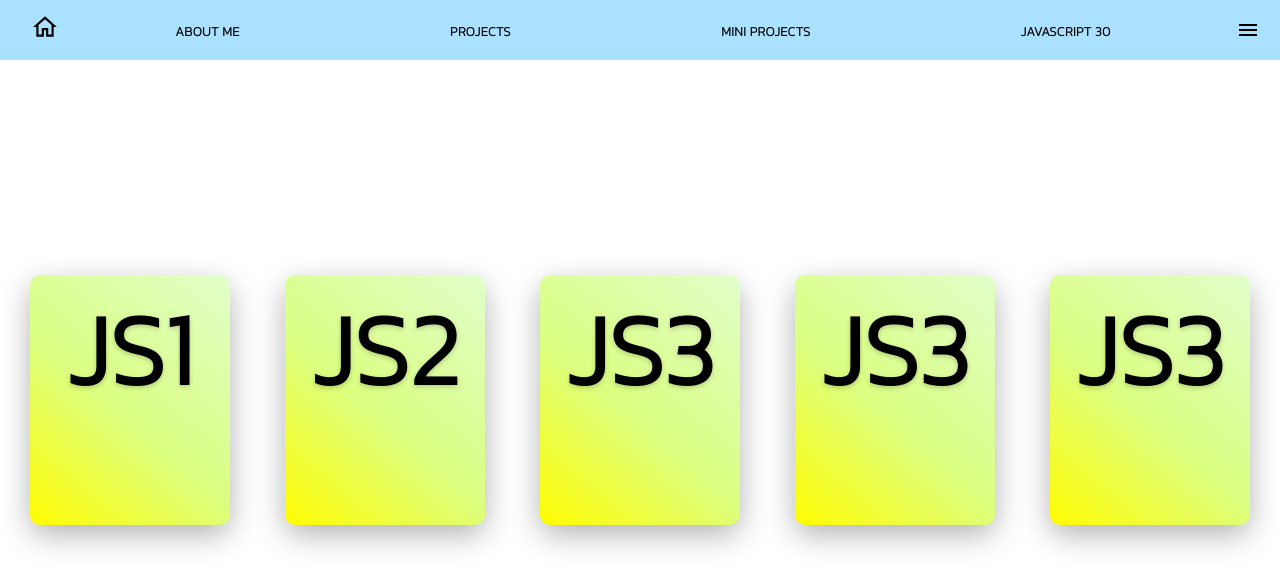
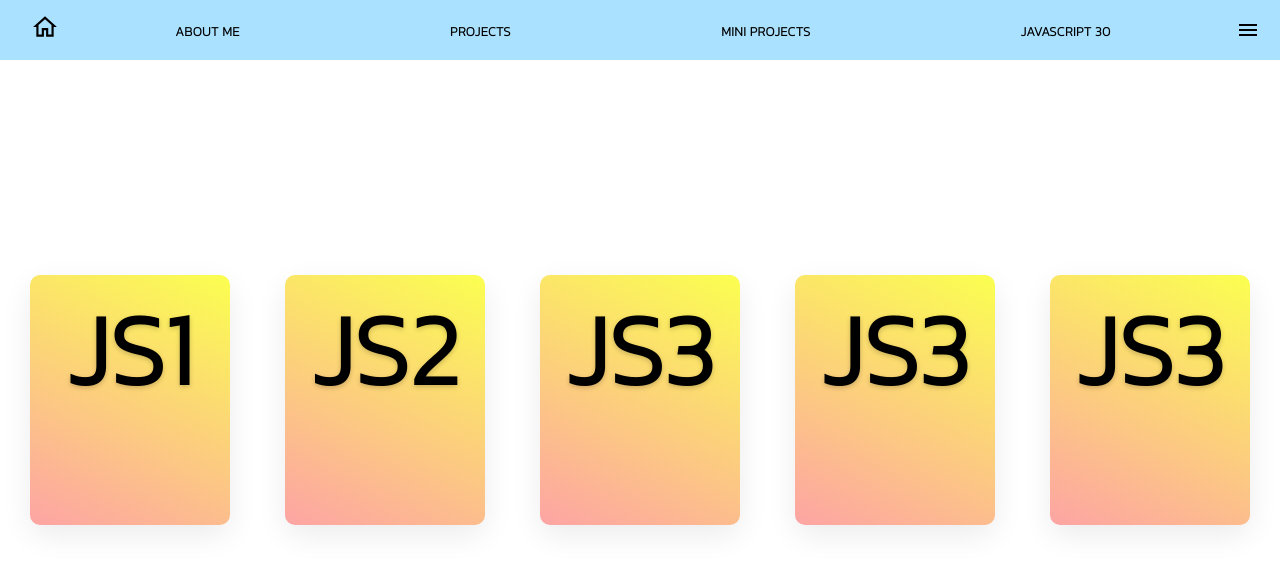
Before and after one commit to Netsujr/renato-react-portfolio, a React (Create React App) app: page /javascript30 in a window 1280 px wide. Shown: the top 588 px of the page. Built offline with nearby package versions, Linux system fonts and the light colour scheme.

Commit message:
colors restyled

```diff
--- a/src/components/Javascript30.js
+++ b/src/components/Javascript30.js
@@ -93,7 +93,7 @@ const Card = styled.div`
   margin: 15px auto;
   background: #000;
   border-radius: 15px;
-  box-shadow: 0 10px 30px rgba(0, 0, 0, 0.3);
+  box-shadow: 0 10px 30px rgba(0, 0, 0, 0.08);
 
   .content {
     align-items: center;
@@ -160,7 +160,7 @@ const Card = styled.div`
   }
 
   &:nth-child(n) .face.face2 {
-    background-image: linear-gradient(40deg, #fffc00 0%, #dbfe81 45%, #e1ffca 100%);
+    background-image: linear-gradient(25deg, #fda4a4 0%,#fbff50 100%);
     border-radius: 10px;
   }
   `;
```
